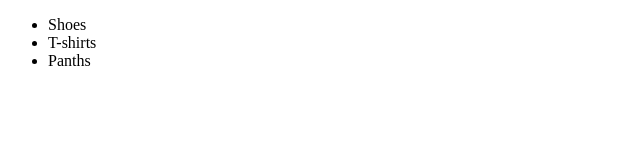
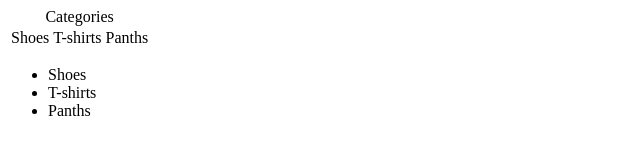
Before and after one commit to DemnaKoridze/First, a plain HTML site: page page3.html in a window 1280 px wide. Shown: the whole page, without its empty margins (0-640 px from the left). Drawn offline with Linux system fonts and the light colour scheme.

Commit message:
Update page3.html

```diff
--- a/page3.html
+++ b/page3.html
@@ -9,6 +9,34 @@
 </head>
 <body>
 
+    <table>
+        <caption>Categories</caption>
+        <tr>
+            <td colspan="2"> Shoes</td>
+
+            <td colspan="2">T-shirts</td>
+
+            <td colspan="2">Panths</td>
+        </tr>
+
+
+
+
+
+    </table>
+
+
+
+
+
+
+
+
+
+
+
+
+
     <ul>
         <li>Shoes</li>
         <li>T-shirts</li>
```
